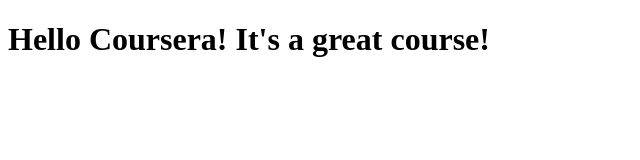
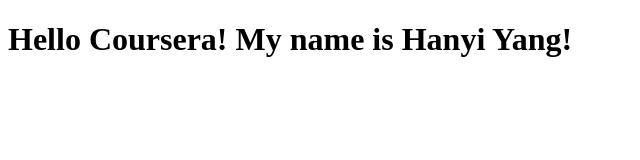
Before and after one commit to HanyiYang/Coursera-test, a plain HTML site: page site/index.html in a window 1280 px wide. Shown: the whole page, without its empty margins (0-640 px from the left). Drawn offline with Linux system fonts and the light colour scheme.

Commit message:
My name is Hanyi Yang

```diff
--- a/site/index.html
+++ b/site/index.html
@@ -4,6 +4,6 @@
 	<title>Hello Coursera!</title>
 </head>
 <body>
-<h1>Hello Coursera! It's a great course!</h1>
+<h1>Hello Coursera! My name is Hanyi Yang!</h1>
 </body>
 </html>
```
